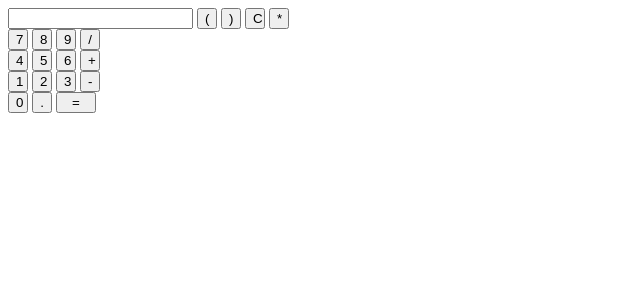
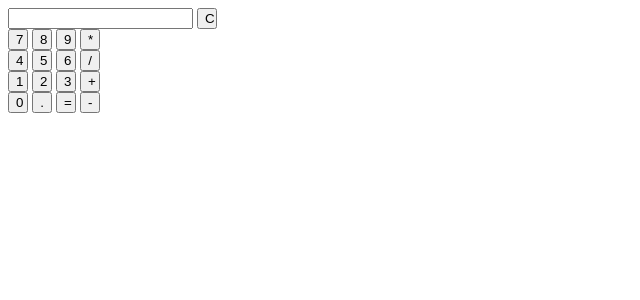
Before and after one commit to cjohnson1025/calculator-challenge, a Flask app: page / in a window 1280 px wide. Shown: the top 300 px of the page, without its empty margins (0-640 px from the left). Run offline with Flask 2, Linux system fonts and the light colour scheme.

Commit message:
changing button layout

```diff
--- a/app/templates/calculator_page.html
+++ b/app/templates/calculator_page.html
@@ -7,29 +7,31 @@
 
 		<input type="text" id="equation" name="equation">
 
-		<button type="button" class="small">(</button>
-		<button type="button" class="small">)</button>
+		<!-- <button type="button" class="small">(</button>
+		<button type="button" class="small">)</button> -->
 		<button type="button" class="small">C</button>
-		<button type="button" class="small">*</button>
 		<br>
+		<!-- <button type="button" class="small">*</button>
+		<br> -->
 		<button type="button" class="small">7</button>
 		<button type="button" class="small">8</button>
 		<button type="button" class="small">9</button>
-		<button type="button" class="small">/</button>
+		<button type="button" class="small">*</button>
 		<br>
 		<button type="button" class="small">4</button>
 		<button type="button" class="small">5</button>
 		<button type="button" class="small">6</button>
-		<button type="button" class="small">+</button>
+		<button type="button" class="small">/</button>
 		<br>
 		<button type="button" class="small">1</button>
 		<button type="button" class="small">2</button>
 		<button type="button" class="small">3</button>
-		<button type="button" class="small">-</button>
+		<button type="button" class="small">+</button>
 		<br>
 		<button type="button" class="small">0</button>
 		<button type="button" class="small">.</button>
-		<button type="button" class="large">=</button>
+		<button type="button" class="small">=</button>
+		<button type="button" class="small">-</button>
 
 	</body>
 </html>
```
